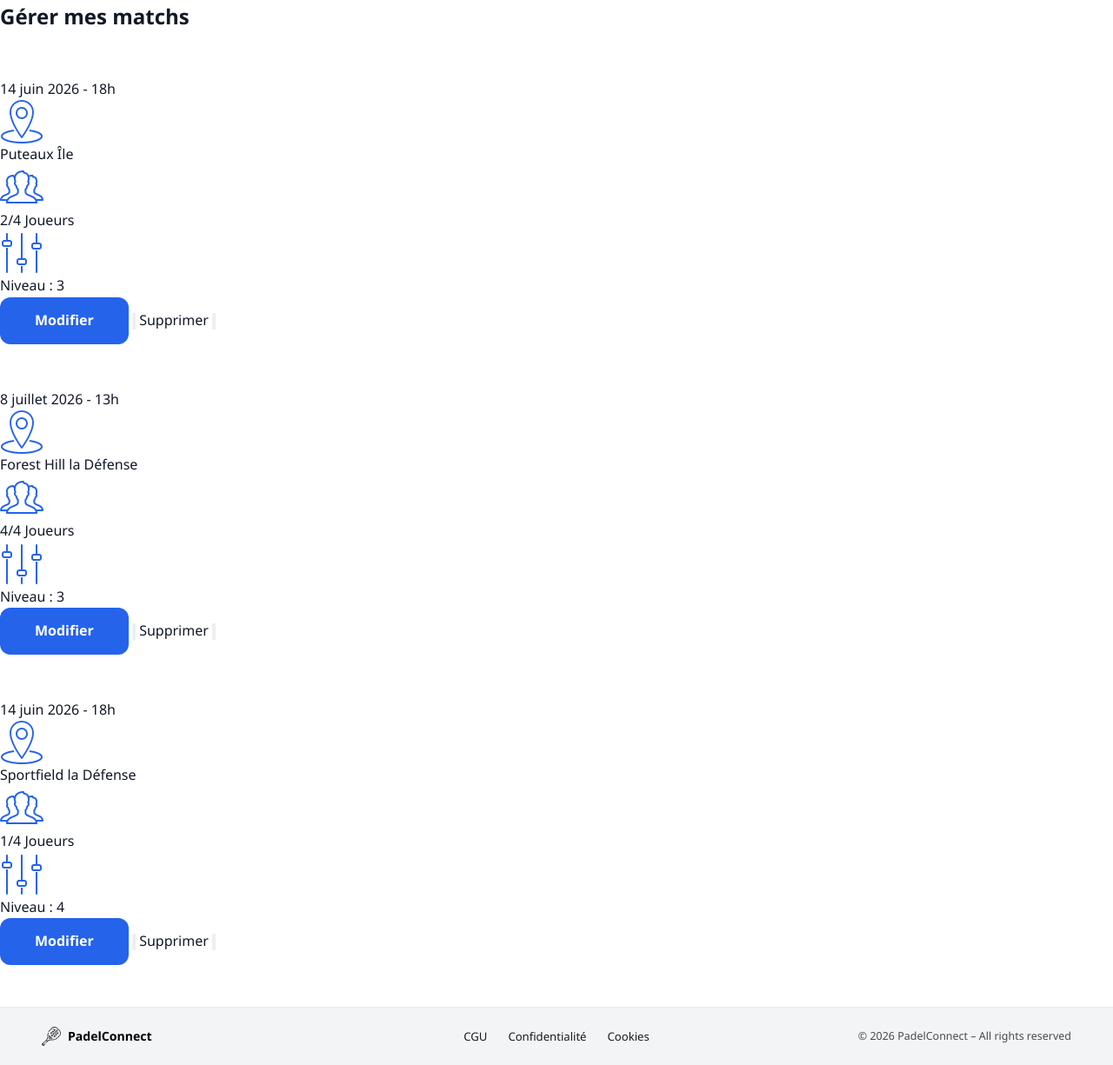
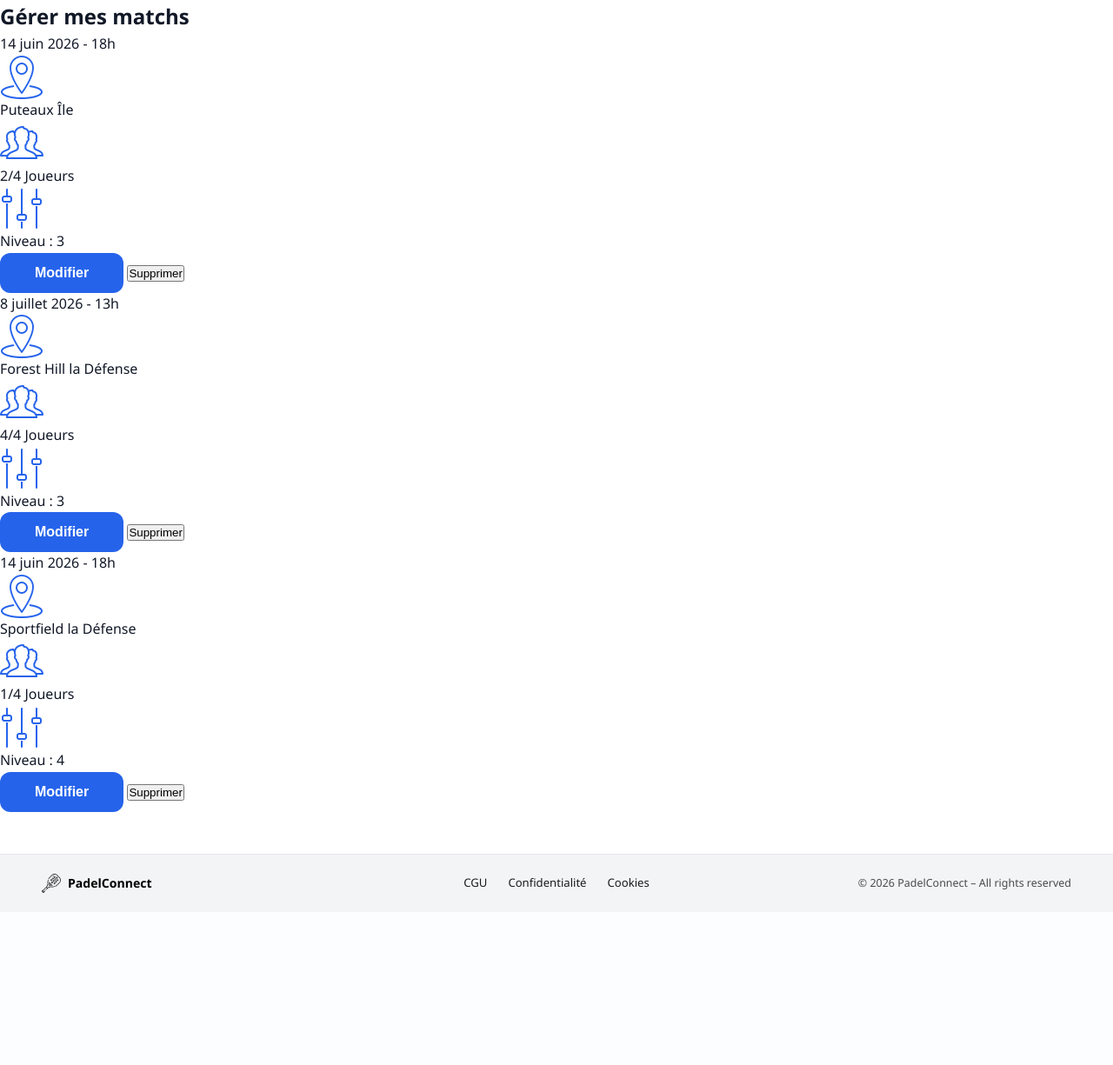
Before and after one commit to GeneralLemmon/Projet-associatif, a PHP site: page /manage.php in a window 1280 px wide. Shown: the part 60-1285 px from the top of the page at 87% size. After the commit the page ends 1087 px from the top, so only its background shows below. Run offline with PHP 8.4, Linux system fonts and the light colour scheme.

Commit message:
Manage terminé et création edit.php

```diff
--- /dev/null
+++ b/edit.php
@@ -0,0 +1,5 @@
+<?php
+
+
+
+?>
--- a/manage.php
+++ b/manage.php
@@ -1,3 +1,24 @@
+<?php
+if ($_SERVER['REQUEST_METHOD'] === 'POST' && isset($_POST['action'])) {
+    $itemId = $_POST['itemId'];
+    $action = $_POST['action'];
+
+    switch ($action) {
+        case 'modifier':
+            header("Location: edit.php?id=" . $itemId);
+            exit();
+            break;
+
+        case 'supprimer':
+            $messageSuppression = "L'élément n°" . $itemId . " a bien été supprimé.";
+            break;
+
+        default:
+            $messageSuppression = "Action non autorisée ou inconnue.";
+            break;
+    }
+}
+?>
 <!DOCTYPE html>
 <html lang="fr-FR">
 
@@ -14,8 +35,12 @@
 
     <h2>Gérer mes matchs</h2>
 
-    <br><br>
+    <?php if (isset($messageSuppression)): ?>
+        <p style="color: green; font-weight: bold; text-align: center;"><?= $messageSuppression ?></p>
+    <?php endif; ?>
+
     <div class="matchs-container">
+
         <div class="match-card">
             <p>14 juin 2026 - 18h</p>
             <img src="Images/lieu.png" alt="Lieu" width="50">
@@ -24,14 +49,14 @@
             <p> 2/4 Joueurs</p>
             <img src="Images/level.png" alt="Niveau" width="50">
             <p> Niveau : 3</p>
-            <label for="edit-match-1" class="btn-primary">Modifier</label>
-            <input type="button" id="edit-match-1" class="hidden" />
-            <label for="delete-match-1" class="btn-secondary">Supprimer</label>
-            <input type="button" id="delete-match-1" class="hidden" />
 
+            <form action="" method="POST">
+                <input type="hidden" name="itemId" value="1">
+                <button type="submit" name="action" value="modifier" class="btn-primary">Modifier</button>
+                <button type="submit" name="action" value="supprimer" class="btn-secondary">Supprimer</button>
+            </form>
+        </div>
 
-        </div>
-        <br><br>
         <div class="match-card">
             <p>8 juillet 2026 - 13h</p>
             <img src="Images/lieu.png" alt="Lieu" width="50">
@@ -40,13 +65,14 @@
             <p> 4/4 Joueurs</p>
             <img src="Images/level.png" alt="Niveau" width="50">
             <p> Niveau : 3</p>
-            <label for="edit-match-1" class="btn-primary">Modifier</label>
-            <input type="button" id="edit-match-1" class="hidden" />
-            <label for="delete-match-1" class="btn-secondary">Supprimer</label>
-            <input type="button" id="delete-match-1" class="hidden" />
 
+            <form action="" method="POST">
+                <input type="hidden" name="itemId" value="2">
+                <button type="submit" name="action" value="modifier" class="btn-primary">Modifier</button>
+                <button type="submit" name="action" value="supprimer" class="btn-secondary">Supprimer</button>
+            </form>
         </div>
-        <br><br>
+
         <div class="match-card">
             <p>14 juin 2026 - 18h</p>
             <img src="Images/lieu.png" alt="Lieu" width="50">
@@ -55,11 +81,12 @@
             <p> 1/4 Joueurs</p>
             <img src="Images/level.png" alt="Niveau" width="50">
             <p> Niveau : 4</p>
-            <label for="edit-match-1" class="btn-primary">Modifier</label>
-            <input type="button" id="edit-match-1" class="hidden" />
-            <label for="delete-match-1" class="btn-secondary">Supprimer</label>
-            <input type="button" id="delete-match-1" class="hidden" />
 
+            <form action="" method="POST">
+                <input type="hidden" name="itemId" value="3">
+                <button type="submit" name="action" value="modifier" class="btn-primary">Modifier</button>
+                <button type="submit" name="action" value="supprimer" class="btn-secondary">Supprimer</button>
+            </form>
         </div>
 
     </div>
```
